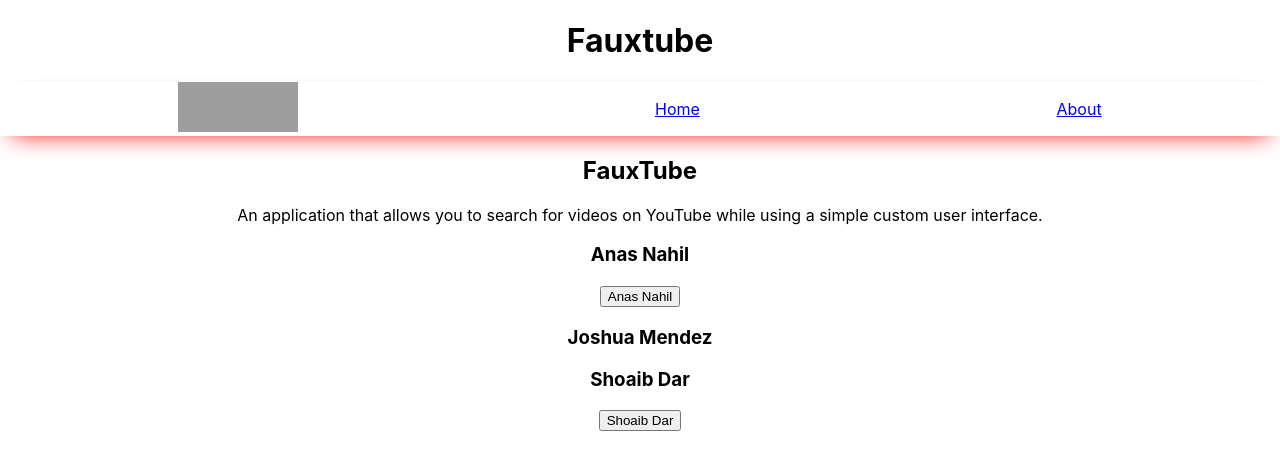
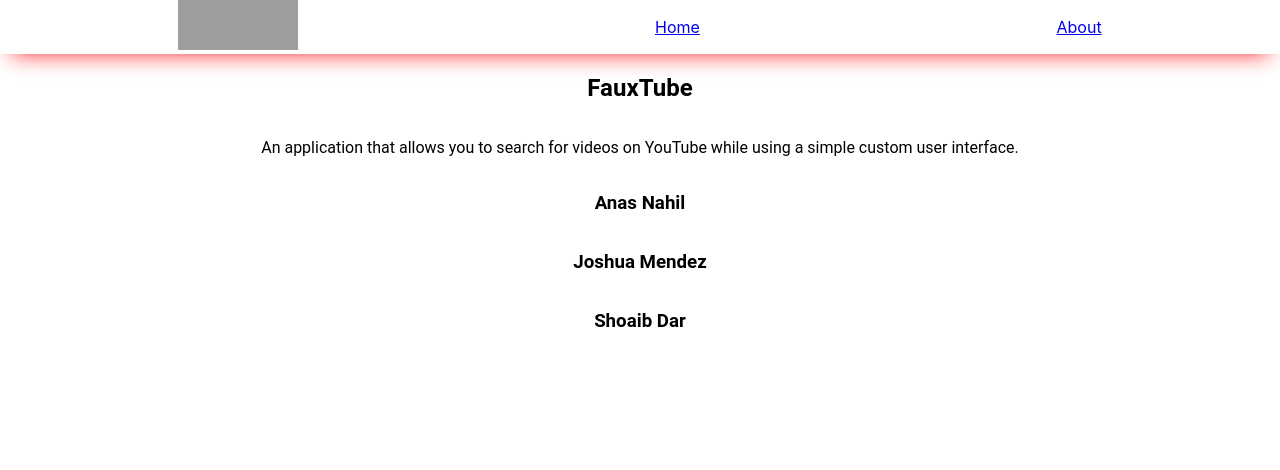
Before and after one commit to anas-na/FauxTube, a React (Create React App) app: page /AboutPage in a window 1280 px wide. Shown: the top 470 px of the page. Built offline with nearby package versions, Linux system fonts and the light colour scheme; grey boxes are pictures that could not be loaded.

Commit message:
fixed styling

```diff
--- a/src/App.js
+++ b/src/App.js
@@ -9,12 +9,10 @@
 function App() {
   return (
     <div className="App">
-      <h1>Fauxtube</h1>
       <NavBar />
       <Route path="/videos/:id" component={Video}/>
       <Route path="/AboutPage" component={AboutPage}/>
-      <Route path="/HomePage" component={HomePage}/>
-      <YoutubeAPICalls />
+      <Route exact path="/" component={HomePage}/>
     </div>
   );
 }
--- a/src/Components/AboutPage.css
+++ b/src/Components/AboutPage.css
@@ -1,14 +1,15 @@
 .aboutPageContainer p{
     display: flex;
     flex-direction: column;
-    /* justify-content: center; */
-    /* border: 1px solid red;
-    border-radius: 2%; */
+    font-family: roboto;
 }
 .aboutPageContainer h3{
     display: flex;
     flex-direction: column;
-    /* justify-content: center; */
-    /* border: 1px solid red;
-    border-radius: 2%; */
+    font-family: roboto;
 }
+
+.aboutPageContainer h3:hover {
+    cursor: pointer;
+    color: red
+}
--- a/src/Components/AboutPage.js
+++ b/src/Components/AboutPage.js
@@ -4,16 +4,23 @@
 const AboutPage = () => {
 
     const [showBio, setShowBio] = useState(false)
+    const [showBio1, setShowBio1] = useState(false)
+    const [showBio2, setShowBio2] = useState(false)
 
     const handleClick = () => {
         setShowBio((prevShowBio) => !prevShowBio)
+    }
+    const handleClick1 = () => {
+        setShowBio1((prevShowBio1) => !prevShowBio1)
+    }
+    const handleClick2 = () => {
+        setShowBio2((prevShowBio2) => !prevShowBio2)
     }
     return (<section className="aboutPageContainer">
         <h1>FauxTube</h1>
         <p>An application that allows you to search for videos on YouTube while using a simple custom user interface.</p>
         {/* Alphabetical Order */}
-        <h3>Anas Nahil</h3>
-        <button onClick={handleClick}>{showBio ? "Anas Nahil" : "Anas Nahil"}</button>
+        <h3 onClick={handleClick}>{showBio ? "Anas Nahil" : "Anas Nahil"}</h3>
         {showBio ? (
             <div>
                 <p>With a passion for Video Games and Music, I hope to use the skills i'm learning as a web developer to pursue a tech career in one of those fields.</p>
@@ -23,8 +30,8 @@
             null
             )}
         {/* <h3>Joshua Mendez</h3> */}
-        <h3 onClick={handleClick}>{showBio ? "Joshua Mendez" : "Joshua Mendez"}</h3>
-        {showBio ? (
+        <h3 onClick={handleClick1}>{showBio1 ? "Joshua Mendez" : "Joshua Mendez"}</h3>
+        {showBio1 ? (
             <div>
                 <p>bio</p>
                 <a href="https://github.com/joshuafmendez" target='_blank'>GitHub</a>
@@ -32,9 +39,9 @@
         ) : (
             null
             )}
-        <h3>Shoaib Dar</h3>
-        <button onClick={handleClick}>{showBio ? "Shoaib Dar" : "Shoaib Dar"}</button>
-        {showBio ? (
+        {/* <h3>Shoaib Dar</h3> */}
+        <h3 onClick={handleClick2}>{showBio2 ? "Shoaib Dar" : "Shoaib Dar"}</h3>
+        {showBio2 ? (
             <div>
                 <p>bio</p>
                 <a href="https://github.com/SDAR30" target='_blank'>GitHub</a>
--- a/src/Components/HomePage.js
+++ b/src/Components/HomePage.js
@@ -1,6 +1,8 @@
 import axios from "axios"
 import {Link} from "react-router-dom"
 import { useEffect, useState } from "react"
+
+
 
 const HomePage = () => {
     const [videos, setVideos] = useState([]);
--- a/src/Components/NavBar.js
+++ b/src/Components/NavBar.js
@@ -5,7 +5,7 @@
     return (
         <nav className="NavContainer">
             <NavLink to={'/'}><img src='https://upload.wikimedia.org/wikipedia/commons/thumb/e/e1/Logo_of_YouTube_%282015-2017%29.svg/1280px-Logo_of_YouTube_%282015-2017%29.svg.png' alt='logo'/></NavLink>
-            <NavLink to={'/HomePage'}>Home</NavLink>
+            <NavLink to={'/'}>Home</NavLink>
             <NavLink to={'/AboutPage'}>About</NavLink>
         </nav>
     )
--- /dev/null
+++ b/src/Components/Video.css
@@ -0,0 +1,22 @@
+section {
+  display: flex;
+  flex-direction: column;
+  align-items: center;
+  font-family: roboto;
+}
+
+form {
+  display: block;
+  margin-top: 40px;
+}
+
+form input[type="text"],
+form textarea {
+  display: block;
+  width: 100%;
+  border: 1px solid red;
+  border-radius: 5px;
+  line-height: 1.5em;
+}
+.commentContainer {
+}
--- a/src/Components/Video.js
+++ b/src/Components/Video.js
@@ -1,4 +1,5 @@
 import { useState } from "react";
+import './Video.css'
 
 const Video = (props) =>{
     const [userName, setUserName] = useState('');
@@ -20,23 +21,25 @@
 
     return (
         <section>
+            <br/>
             <button onClick={props.history.goBack}>Go Back</button>
+            <br/>
             {<iframe width="420" height="315"
             src={`https://www.youtube.com/embed/${props.match.params.id}`}>
             </iframe>}
             <form onSubmit={handleSubmit}>
                 <label>
                     Name:
-                    <input value={userName} onChange={handleUserName}/>
+                    <input type='text' value={userName} onChange={handleUserName}/>
                 </label>
                 <label>
                     Comment:
-                    <input value={comment} onChange={handleComment}/>
+                    <textarea value={comment} onChange={handleComment}></textarea>
                 </label>
                 <button type='submit'>Submit</button>
             </form>
             {commentList.map(commentObj => {
-                return (<div>
+                return (<div className='commentContainer'>
                     <h3>{Object.keys(commentObj)}</h3>
                     <p>{Object.values(commentObj)}</p>
                 </div>)
```
